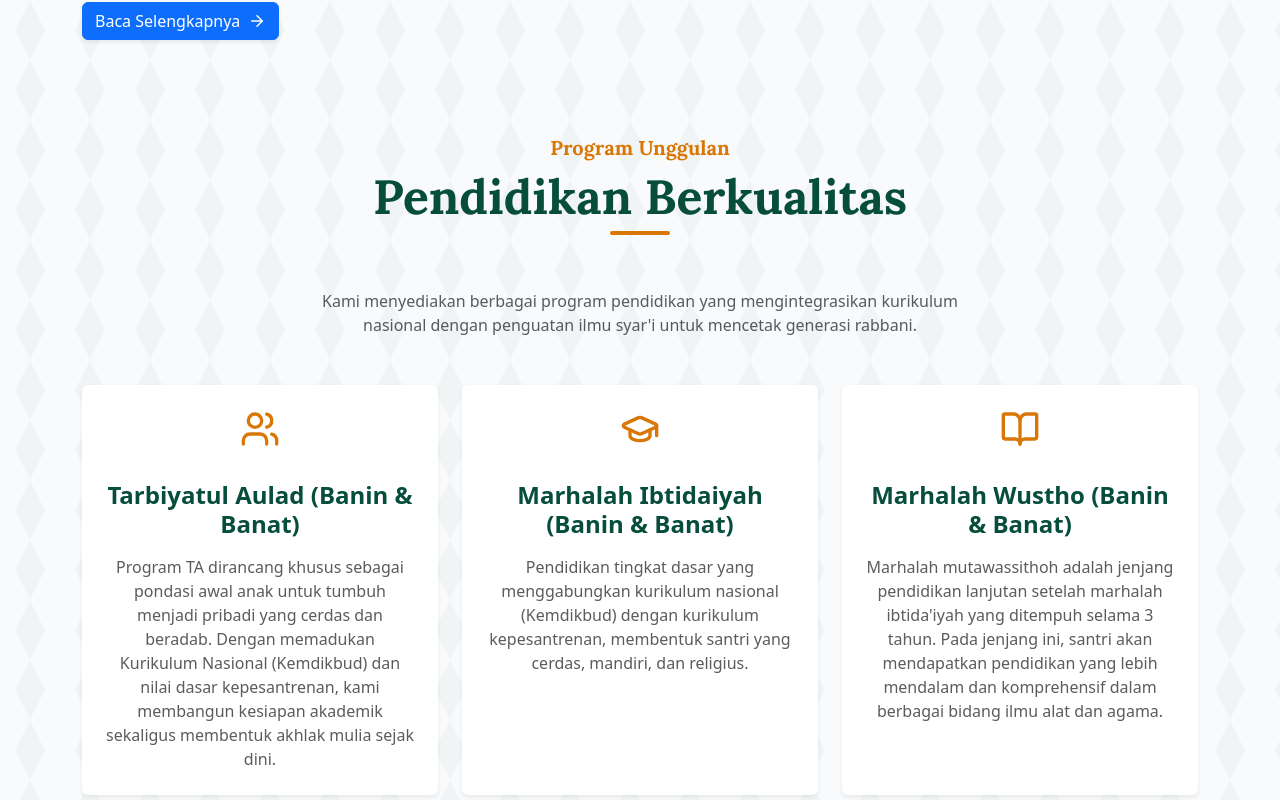
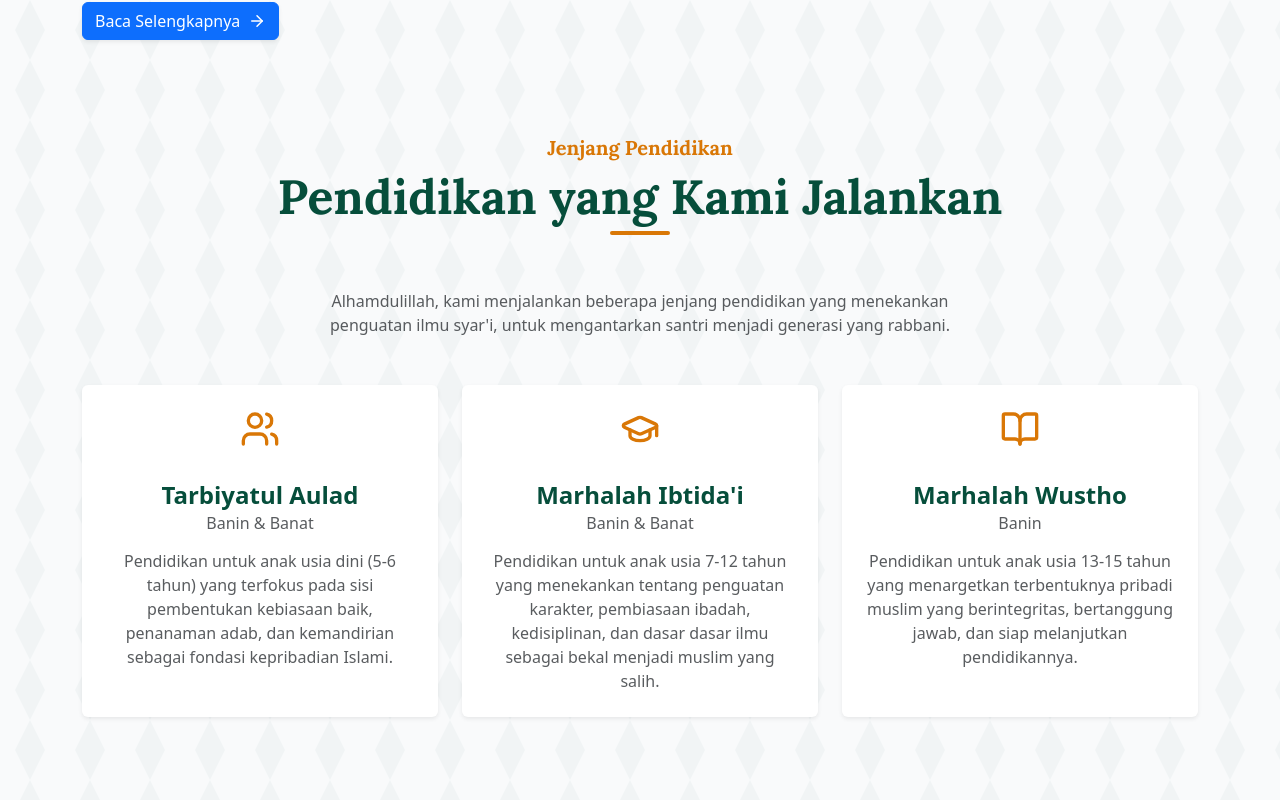
Before and after one commit to AZcode-wars/project-website-ibnu-abbas, a React (Vite) app: page / in a window 1280 px wide. Shown: the part 2040-2840 px from the top of the page. Built offline with nearby package versions, Linux system fonts and the light colour scheme; no server answers.

Commit message:
deskripsi program pendidikan, hiddentombol lihat semua program

```diff
--- a/src/components/FeaturedPrograms.jsx
+++ b/src/components/FeaturedPrograms.jsx
@@ -18,17 +18,15 @@ const FeaturedPrograms = () => {
           transition={{ duration: 0.6 }}
           className="text-center mb-5"
         >
-          <h5 className="text-accent-gold fw-bold mb-2">Program Unggulan</h5>
+          <h5 className="text-accent-gold fw-bold mb-2">Jenjang Pendidikan</h5>
           <h2 className="display-5 fw-bold section-title text-center text-primary-green">
-            Pendidikan Berkualitas
+            Pendidikan yang Kami Jalankan
           </h2>
           <p
             className="text-muted mt-3"
             style={{ maxWidth: "700px", margin: "0 auto" }}
           >
-            Kami menyediakan berbagai program pendidikan yang mengintegrasikan
-            kurikulum nasional dengan penguatan ilmu syar'i untuk mencetak
-            generasi rabbani.
+            Alhamdulillah, kami menjalankan beberapa jenjang pendidikan yang menekankan penguatan ilmu syar'i, untuk mengantarkan santri menjadi generasi yang rabbani.
           </p>
         </motion.div>
 
@@ -52,6 +50,11 @@ const FeaturedPrograms = () => {
                     <div className="mb-3">{program.icon}</div>
                     <Card.Title className="fw-bold fs-4 mb-3 text-primary-green">
                       {program.title}
+                      {program.subtitle && (
+                        <span className="d-block fs-6 fw-medium text-muted mt-1">
+                          {program.subtitle}
+                        </span>
+                      )}
                     </Card.Title>
                     <Card.Text className="text-muted flex-grow-1">
                       {program.description}
@@ -70,7 +73,7 @@ const FeaturedPrograms = () => {
             viewport={{ once: true }}
             transition={{ duration: 0.5 }}
           >
-            <Button
+            {/* <Button
               as={Link}
               to="/program"
               variant="outline-primary-green"
@@ -90,7 +93,7 @@ const FeaturedPrograms = () => {
               }}
             >
               Lihat Semua Program
-            </Button>
+            </Button> */}
           </motion.div>
         </div>
       </Container>
--- a/src/components/Footer.jsx
+++ b/src/components/Footer.jsx
@@ -56,7 +56,7 @@ const Footer = () => {
         </Row>
         <hr className="opacity-25" />
         <div className="text-center opacity-50 small mt-4 pb-2">
-          &copy; {new Date().getFullYear()} Pondok Pesantren Ibnu Abbas. All Rights Reserved.
+          &copy; {new Date().getFullYear()} Pondok Pesantren Ibnu Abbas. <span className="d-block d-md-inline">All Rights Reserved.</span>
         </div>
       </Container>
     </footer>
--- a/src/components/PPDBDashboard.jsx
+++ b/src/components/PPDBDashboard.jsx
@@ -150,7 +150,7 @@ const PPDBDashboard = ({ settings, stats, isClosed }) => {
             className="text-center"
           >
             <h5 className="text-accent-gold fw-bold mb-2">
-              Pendaftaran Santri Baru
+              Penerimaan Santri Baru
             </h5>
             <h1 className="display-4 fw-bold text-white mb-3">
               PSB Tahun Ajaran 2025-2026
--- a/src/components/ProgramList.jsx
+++ b/src/components/ProgramList.jsx
@@ -52,6 +52,11 @@ const ProgramList = () => {
                     <div>{program.icon}</div>
                     <Card.Title className="fw-bold fs-4 mb-3 text-primary-green">
                       {program.title}
+                      {program.subtitle && (
+                        <span className="d-block fs-6 fw-medium text-muted mt-1">
+                          {program.subtitle}
+                        </span>
+                      )}
                     </Card.Title>
                     <Card.Text className="text-muted flex-grow-1">
                       {program.description}
--- a/src/data/programsData.js
+++ b/src/data/programsData.js
@@ -4,10 +4,11 @@ import React from 'react';
 const programs = [
   {
     slug: 'tarbiyatul-aulad',
-    title: 'Tarbiyatul Aulad (Banin & Banat)',
+    title: 'Tarbiyatul Aulad',
+    subtitle: 'Banin & Banat',
     icon: React.createElement(Users, { size: 40, className: 'text-accent-gold mb-3' }),
     description:
-      "Program TA dirancang khusus sebagai pondasi awal anak untuk tumbuh menjadi pribadi yang cerdas dan beradab. Dengan memadukan Kurikulum Nasional (Kemdikbud) dan nilai dasar kepesantrenan, kami membangun kesiapan akademik sekaligus membentuk akhlak mulia sejak dini.",
+      "Pendidikan untuk anak usia dini (5-6 tahun) yang terfokus pada sisi pembentukan kebiasaan baik, penanaman adab, dan kemandirian sebagai fondasi kepribadian Islami.",
     ageGroup: '5 – 6 tahun',
     generalCurriculum: [
       'Kurikulum Nasional (Kemdikbud)',
@@ -55,11 +56,12 @@ const programs = [
 
   // Madrasah Ibtidaiyah
   {
-    slug: 'marhalah-ibtida\'iyah',
-    title: 'Marhalah Ibtidaiyah (Banin & Banat)',
+    slug: 'marhalah-ibtida\'i',
+    title: 'Marhalah Ibtida\'i',
+    subtitle: 'Banin & Banat',
     icon: React.createElement(GraduationCap, { size: 40, className: 'text-accent-gold mb-3' }),
     description:
-      "Pendidikan tingkat dasar yang menggabungkan kurikulum nasional (Kemdikbud) dengan kurikulum kepesantrenan, membentuk santri yang cerdas, mandiri, dan religius.",
+      "Pendidikan untuk anak usia 7-12 tahun yang menekankan tentang penguatan karakter, pembiasaan ibadah, kedisiplinan, dan dasar dasar ilmu sebagai bekal menjadi muslim yang salih.",
     ageGroup: '7 – 12 tahun (Setara Kelas 1, 2, 3, 4, 5, 6)',
     generalCurriculum: [
       'Kurikulum Nasional (Kemdikbud) – Peminatan MIPA & IPS',
@@ -163,10 +165,11 @@ const programs = [
 
   {
     slug: 'mutawasithoh',
-    title: "Marhalah Wustho (Banin & Banat)",
+    title: 'Marhalah Wustho',
+    subtitle: 'Banin',
     icon: React.createElement(BookOpen, { size: 40, className: 'text-accent-gold mb-3' }),
     description:
-      "Marhalah mutawassithoh adalah jenjang pendidikan lanjutan setelah marhalah ibtida'iyah yang ditempuh selama 3 tahun. Pada jenjang ini, santri akan mendapatkan pendidikan yang lebih mendalam dan komprehensif dalam berbagai bidang ilmu alat dan agama.",
+      "Pendidikan untuk anak usia 13-15 tahun yang menargetkan terbentuknya pribadi muslim yang berintegritas, bertanggung jawab, dan siap melanjutkan pendidikannya.",
     ageGroup: '12 - 15 tahun (Program 3 Tahun)',
     generalCurriculum: [
       'Aqidah & Akhlaq',
--- a/src/pages/ProgramDetailPage.jsx
+++ b/src/pages/ProgramDetailPage.jsx
@@ -58,7 +58,14 @@ const ProgramDetailPage = () => {
               {program.icon}
             </div>
 
-            <h1 className="program-detail-hero__title">{program.title}</h1>
+            <h1 className="program-detail-hero__title">
+              {program.title}
+              {program.subtitle && (
+                <span className="d-block fs-4 fw-medium opacity-75 mt-1">
+                  {program.subtitle}
+                </span>
+              )}
+            </h1>
 
             <p className="program-detail-hero__desc">{program.description}</p>
 
@@ -194,14 +201,14 @@ const ProgramDetailPage = () => {
             </h3>
             <p className="program-detail-cta__desc">
               Daftarkan putra/putri Anda sekarang melalui jalur Penerimaan
-              Peserta Didik Baru (PPDB) kami.
+              Peserta Didik Baru (PSB) kami.
             </p>
             <div className="program-detail-cta__actions">
               <Link
                 to="/ppdb"
                 className="btn-accent-pondok text-decoration-none d-inline-flex align-items-center gap-2"
               >
-                Daftar Sekarang (PPDB)
+                Daftar Sekarang (PSB)
               </Link>
               <Link to="/program" className="program-detail-cta__back-link">
                 <ArrowLeft size={16} /> Lihat Program Lainnya
```
Also changed, not shown: src/index.css (+5 -10 lines).
